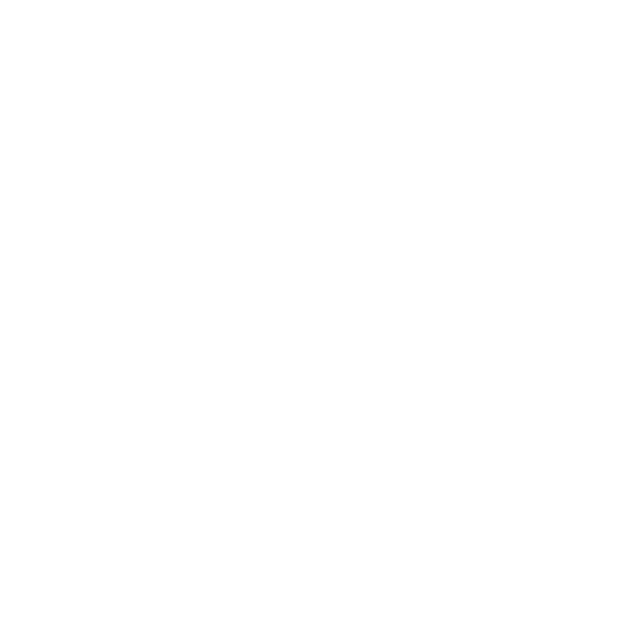
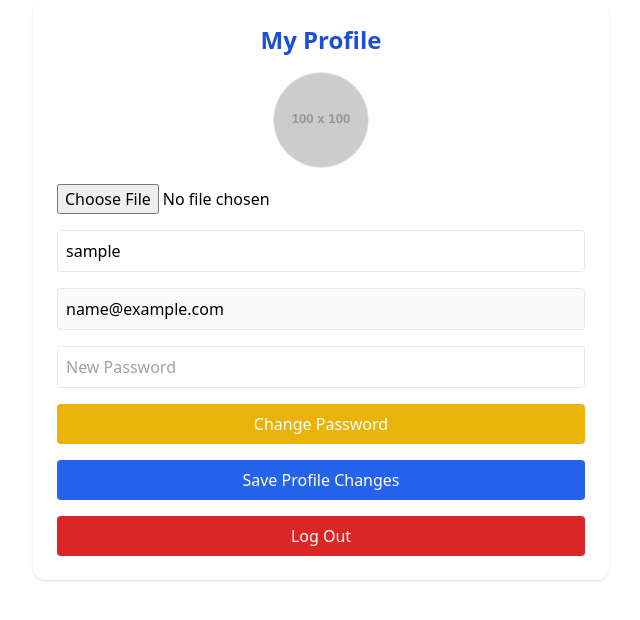
Before and after one commit to Ngosoman/Timetable, a React (Vite) app: page /profile in a window 1280 px wide. Before the commit this address had no page. Shown: the top 620 px of the page, without its empty margins (319-959 px from the left). Built offline with nearby package versions, Linux system fonts and the light colour scheme; sample sign-in values are in the browser's storage.

Commit message:
feat: add Profile component and integrate profile link in dashboards

```diff
--- a/src/App.jsx
+++ b/src/App.jsx
@@ -4,6 +4,7 @@
 import TeacherDashboard from "./Components/Teacher/TeacherDashboard";
 import StudentDashboard from "./Components/Student/StudentDashboard";
 import Signup from "./Components/Auth/Signup";
+import Profile from "./Components/Profile";
 
 
 
@@ -21,6 +22,7 @@
         <Route path="/admin" element={<AdminDashboard currentUser={loggedUser}  />} />
         <Route path="/teacher" element={<TeacherDashboard currentUser={loggedUser}  />} />
         <Route path="/student" element={<StudentDashboard currentUser={loggedUser}  />} />
+        <Route path="/profile" element={<Profile currentUser={loggedUser}  />} />
       </Routes>
     </Router>
   );
--- /dev/null
+++ b/src/Bits/ClickSpark.jsx
@@ -0,0 +1,153 @@
+import { useRef, useEffect, useCallback } from "react";
+
+const ClickSpark = ({
+  sparkColor = "#fff",
+  sparkSize = 10,
+  sparkRadius = 15,
+  sparkCount = 8,
+  duration = 400,
+  easing = "ease-out",
+  extraScale = 1.0,
+  children
+}) => {
+  const canvasRef = useRef(null);
+  const sparksRef = useRef([]);
+  const startTimeRef = useRef(null);
+
+  useEffect(() => {
+    const canvas = canvasRef.current;
+    if (!canvas) return;
+
+    const parent = canvas.parentElement;
+    if (!parent) return;
+
+    let resizeTimeout;
+
+    const resizeCanvas = () => {
+      const { width, height } = parent.getBoundingClientRect();
+      if (canvas.width !== width || canvas.height !== height) {
+        canvas.width = width;
+        canvas.height = height;
+      }
+    };
+
+    const handleResize = () => {
+      clearTimeout(resizeTimeout);
+      resizeTimeout = setTimeout(resizeCanvas, 100);
+    };
+
+    const ro = new ResizeObserver(handleResize);
+    ro.observe(parent);
+
+    resizeCanvas();
+
+    return () => {
+      ro.disconnect();
+      clearTimeout(resizeTimeout);
+    };
+  }, []);
+
+  const easeFunc = useCallback(
+    (t) => {
+      switch (easing) {
+        case "linear":
+          return t;
+        case "ease-in":
+          return t * t;
+        case "ease-in-out":
+          return t < 0.5 ? 2 * t * t : -1 + (4 - 2 * t) * t;
+        default:
+          return t * (2 - t);
+      }
+    },
+    [easing]
+  );
+
+  useEffect(() => {
+    const canvas = canvasRef.current;
+    if (!canvas) return;
+    const ctx = canvas.getContext("2d");
+
+    let animationId;
+
+    const draw = (timestamp) => {
+      if (!startTimeRef.current) {
+        startTimeRef.current = timestamp;
+      }
+      ctx.clearRect(0, 0, canvas.width, canvas.height);
+
+      sparksRef.current = sparksRef.current.filter((spark) => {
+        const elapsed = timestamp - spark.startTime;
+        if (elapsed >= duration) {
+          return false;
+        }
+
+        const progress = elapsed / duration;
+        const eased = easeFunc(progress);
+
+        const distance = eased * sparkRadius * extraScale;
+        const lineLength = sparkSize * (1 - eased);
+
+        const x1 = spark.x + distance * Math.cos(spark.angle);
+        const y1 = spark.y + distance * Math.sin(spark.angle);
+        const x2 = spark.x + (distance + lineLength) * Math.cos(spark.angle);
+        const y2 = spark.y + (distance + lineLength) * Math.sin(spark.angle);
+
+        ctx.strokeStyle = sparkColor;
+        ctx.lineWidth = 2;
+        ctx.beginPath();
+        ctx.moveTo(x1, y1);
+        ctx.lineTo(x2, y2);
+        ctx.stroke();
+
+        return true;
+      });
+
+      animationId = requestAnimationFrame(draw);
+    };
+
+    animationId = requestAnimationFrame(draw);
+
+    return () => {
+      cancelAnimationFrame(animationId);
+    };
+  }, [
+    sparkColor,
+    sparkSize,
+    sparkRadius,
+    sparkCount,
+    duration,
+    easeFunc,
+    extraScale,
+  ]);
+
+  const handleClick = (e) => {
+    const canvas = canvasRef.current;
+    if (!canvas) return;
+    const rect = canvas.getBoundingClientRect();
+    const x = e.clientX - rect.left;
+    const y = e.clientY - rect.top;
+
+    const now = performance.now();
+    const newSparks = Array.from({ length: sparkCount }, (_, i) => ({
+      x,
+      y,
+      angle: (2 * Math.PI * i) / sparkCount,
+      startTime: now,
+    }));
+
+    sparksRef.current.push(...newSparks);
+  };
+
+  return (
+    <div className="relative w-full h-full" onClick={handleClick}>
+      <canvas
+        ref={canvasRef}
+        className="w-full h-full block absolute top-0 left-0 select-none pointer-events-none"
+      />
+      {children}
+    </div>
+  );
+};
+
+export default ClickSpark;
--- a/src/Components/Admin/Dashboard.jsx
+++ b/src/Components/Admin/Dashboard.jsx
@@ -2,7 +2,21 @@
 import Users from "./Users";
 import TimetableForm from "./TimetableForm";
 import TimetableList from "./TimetableList";
+import { Link } from "react-router-dom";
+import ClickSpark from "../../Bits/ClickSpark";
 
+
+<ClickSpark
+  sparkColor='#fff'
+  sparkSize={10}
+  sparkRadius={15}
+  sparkCount={8}
+  duration={400}
+>
+  { <>
+
+    </>}
+</ClickSpark>
 const AdminDashboard = () => {
   const [users, setUsers] = useState([]);
 
@@ -16,6 +30,15 @@
       <h1 className="text-3xl font-bold mb-6 text-center text-blue-700">
         Admin Dashboard
       </h1>
+      <div className="flex justify-end mb-4">
+  <Link
+    to="/profile"
+    className="bg-blue-600 text-white px-4 py-2 rounded hover:bg-blue-700 text-sm font-medium"
+  >
+    My Profile
+  </Link>
+</div>
+
 
       <div className="grid grid-cols-1 md:grid-cols-2 gap-6">
         {/* Left Column: Users & Timetable Form */}
@@ -28,6 +51,8 @@
         <div>
           <TimetableList />
         </div>
+
+
       </div>
     </div>
   );
--- a/src/Components/Profile.jsx
+++ b/src/Components/Profile.jsx
@@ -0,0 +1,122 @@
+import { useState, useEffect } from "react";
+import { useNavigate } from "react-router-dom";
+
+const Profile = () => {
+  const navigate = useNavigate();
+  const [user, setUser] = useState({});
+  const [newPassword, setNewPassword] = useState("");
+  const [preview, setPreview] = useState("");
+
+  useEffect(() => {
+    const current = JSON.parse(localStorage.getItem("currentUser"));
+    if (!current) return navigate("/");
+    setUser(current);
+    setPreview(current.profilePic || "");
+  }, [navigate]);
+
+  const handleInputChange = (e) => {
+    setUser({ ...user, [e.target.name]: e.target.value });
+  };
+
+  const handlePasswordChange = () => {
+    if (newPassword.trim() !== "") {
+      const allUsers = JSON.parse(localStorage.getItem("users")) || [];
+      const updatedUsers = allUsers.map((u) =>
+        u.username === user.username ? { ...u, password: newPassword } : u
+      );
+      localStorage.setItem("users", JSON.stringify(updatedUsers));
+      user.password = newPassword;
+      setNewPassword("");
+    }
+  };
+
+  const handlePhotoUpload = (e) => {
+    const file = e.target.files[0];
+    const reader = new FileReader();
+    reader.onload = () => {
+      const img = reader.result;
+      setUser({ ...user, profilePic: img });
+      setPreview(img);
+    };
+    reader.readAsDataURL(file);
+  };
+
+  const handleSaveChanges = () => {
+    const allUsers = JSON.parse(localStorage.getItem("users")) || [];
+    const updatedUsers = allUsers.map((u) =>
+      u.username === user.username ? user : u
+    );
+    localStorage.setItem("users", JSON.stringify(updatedUsers));
+    localStorage.setItem("currentUser", JSON.stringify(user));
+    alert("Profile updated!");
+  };
+
+  const handleLogout = () => {
+    localStorage.removeItem("currentUser");
+    navigate("/");
+  };
+
+  return (
+    <div className="p-6 max-w-xl mx-auto bg-white rounded-xl shadow space-y-4">
+      <h2 className="text-2xl font-bold text-center text-blue-700">My Profile</h2>
+
+      <div className="flex justify-center">
+        <img
+          src={preview || "https://via.placeholder.com/100"}
+          alt="Profile"
+          className="w-24 h-24 rounded-full object-cover border"
+        />
+      </div>
+      <input type="file" onChange={handlePhotoUpload} className="block w-full" />
+
+      <input
+        type="text"
+        name="username"
+        value={user.username}
+        onChange={handleInputChange}
+        className="border p-2 rounded w-full"
+        placeholder="Username"
+      />
+
+      <input
+        type="email"
+        name="email"
+        value={user.email}
+        onChange={handleInputChange}
+        className="border p-2 rounded w-full"
+        placeholder="Email"
+        disabled
+      />
+
+      <input
+        type="password"
+        value={newPassword}
+        onChange={(e) => setNewPassword(e.target.value)}
+        className="border p-2 rounded w-full"
+        placeholder="New Password"
+      />
+      <button
+        onClick={handlePasswordChange}
+        className="bg-yellow-500 text-white px-4 py-2 rounded hover:bg-yellow-600 w-full"
+      >
+        Change Password
+      </button>
+
+      <button
+        onClick={handleSaveChanges}
+        className="bg-blue-600 text-white px-4 py-2 rounded hover:bg-blue-700 w-full"
+      >
+        Save Profile Changes
+      </button>
+
+      <button
+        onClick={handleLogout}
+        className="bg-red-600 text-white px-4 py-2 rounded hover:bg-red-700 w-full"
+      >
+        Log Out
+      </button>
+    </div>
+  );
+};
+
+export default Profile;
--- a/src/Components/Student/StudentDashboard.jsx
+++ b/src/Components/Student/StudentDashboard.jsx
@@ -1,5 +1,6 @@
 import { useState, useEffect } from "react";
 import useGreetings from "../useGreetings";
+import { Link } from "react-router-dom";
 
 const StudentDashboard = () => {
   const { greeting, holidayMessage } = useGreetings();
@@ -37,6 +38,14 @@
       <h2 className="text-xl font-bold text-blue-700 mb-4">
         {greeting} {holidayMessage && ` - ${holidayMessage}`} {currentUser.username}
       </h2>
+      <div className="flex justify-end mb-4">
+  <Link
+    to="/profile"
+    className="bg-blue-600 text-white px-4 py-2 rounded hover:bg-blue-700 text-sm font-medium"
+  >
+    My Profile
+  </Link>
+</div>
 
       {/* Display student details */}
       <div className="mb-6 text-sm bg-blue-50 p-4 rounded shadow-sm space-y-1">
--- a/src/Components/Teacher/TeacherDashboard.jsx
+++ b/src/Components/Teacher/TeacherDashboard.jsx
@@ -1,6 +1,7 @@
 import { useState, useEffect } from "react";
 import { useNavigate } from "react-router-dom";
 import useGreetings from "../useGreetings";
+import { Link } from "react-router-dom";
 
 const TeacherDashboard = () => {
   const { greeting, holidayMessage } = useGreetings();
@@ -66,6 +67,14 @@
       <h2 className="text-xl font-bold text-blue-700 mb-4">
         {greeting} {holidayMessage && ` - ${holidayMessage}`} {currentUser?.username}
       </h2>
+      <div className="flex justify-end mb-4">
+  <Link
+    to="/profile"
+    className="bg-blue-600 text-white px-4 py-2 rounded hover:bg-blue-700 text-sm font-medium"
+  >
+    My Profile
+  </Link>
+</div>
 
       <p className="mb-4">Here are your assigned lessons:</p>
 
```
